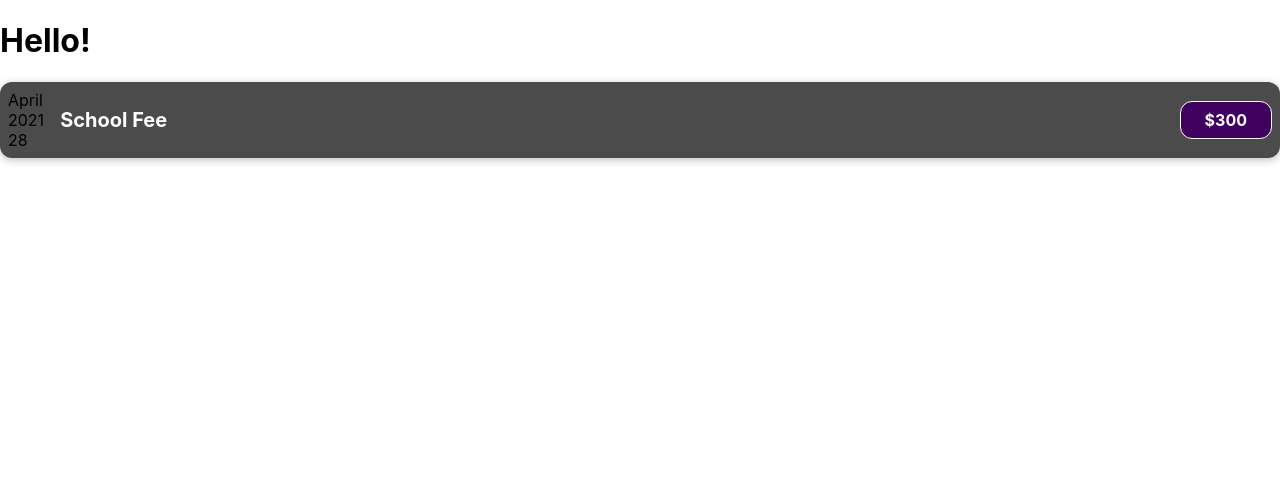
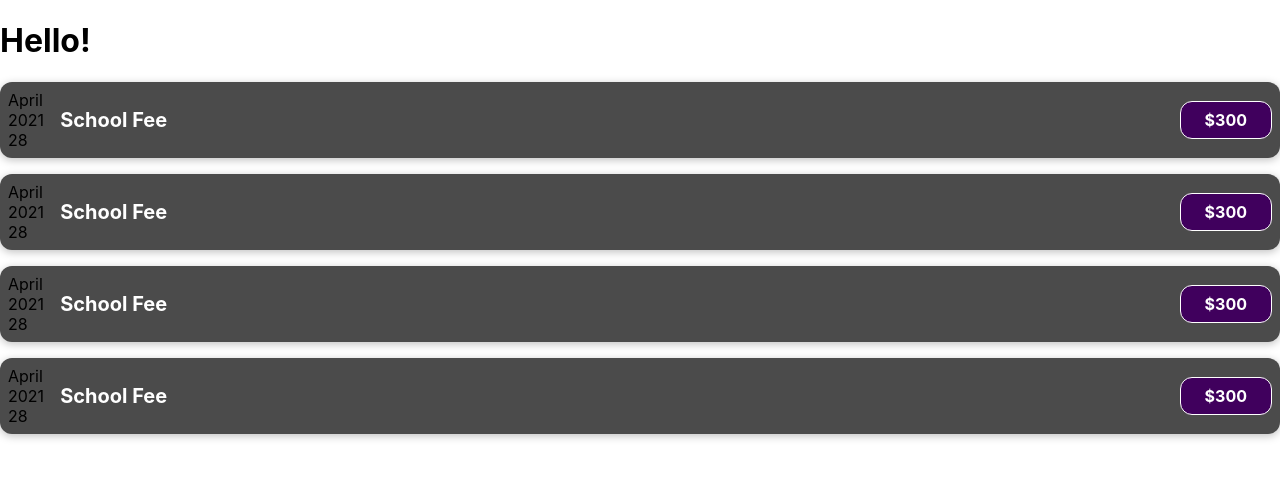
Before and after one commit to Dadhimukh/Expenses_Tracker_Project-react, a JavaScript app: page / in a window 1280 px wide. Shown: the top 478 px of the page. Built offline with nearby package versions, Linux system fonts and the light colour scheme.

Commit message:
using  same component Expense item to 4 time

```diff
--- a/src/App.js
+++ b/src/App.js
@@ -14,8 +14,23 @@ function App() {
         <ExpenseItem
             date={expenseDate}
             title={expenseTitle}
-            amount={expenseAmout}
-            />
+            amount={expenseAmout} >
+        </ExpenseItem>
+        <ExpenseItem
+            date={expenseDate}
+            title={expenseTitle}
+            amount={expenseAmout} >
+        </ExpenseItem>
+        <ExpenseItem
+            date={expenseDate}
+            title={expenseTitle}
+            amount={expenseAmout} >
+        </ExpenseItem>
+        <ExpenseItem
+            date={expenseDate}
+            title={expenseTitle}
+            amount={expenseAmout} >
+        </ExpenseItem>
 
     </div>
     );
```
